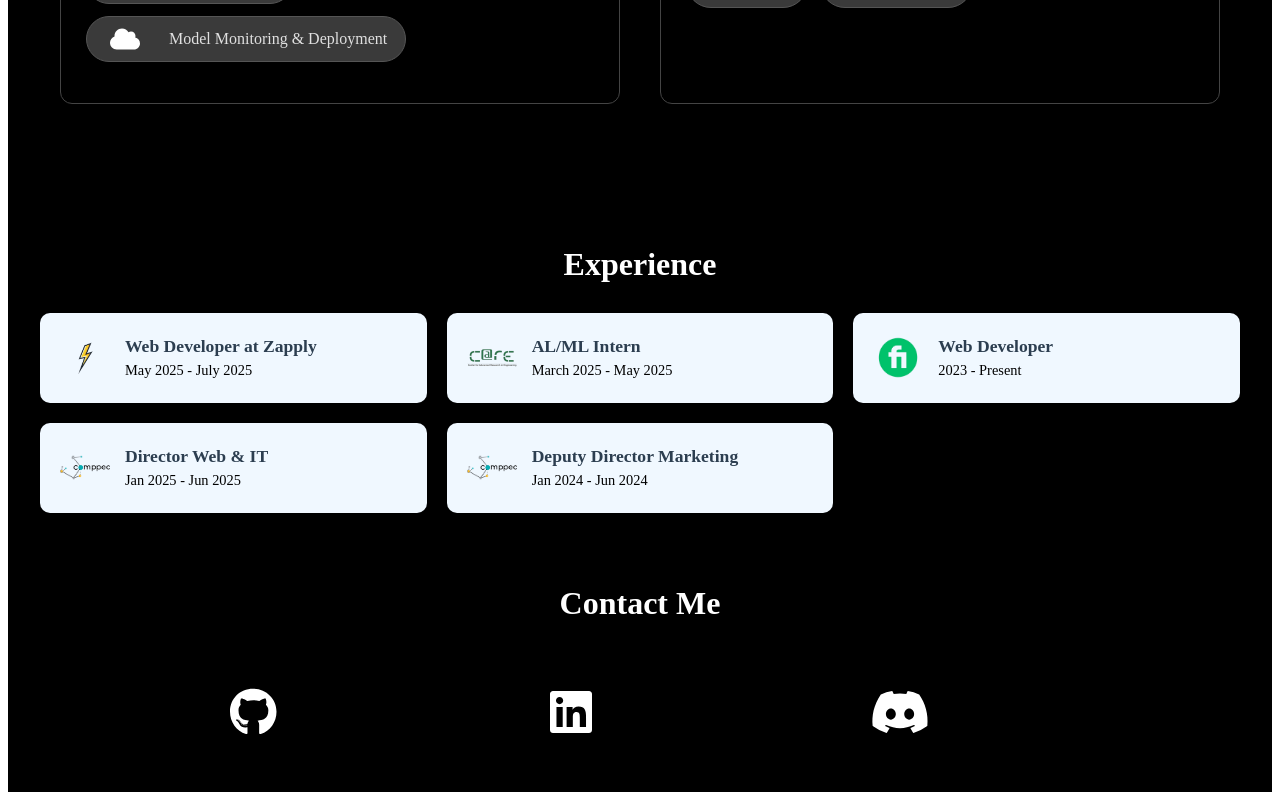
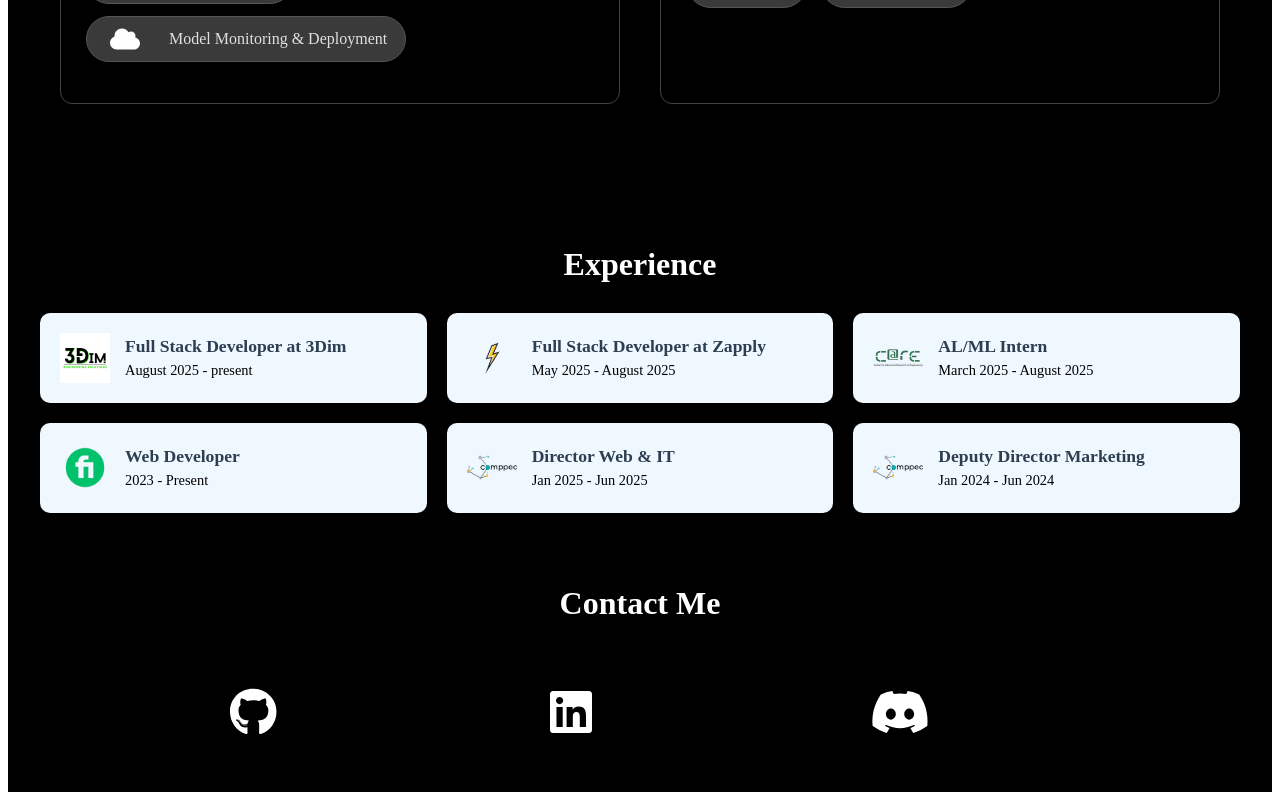
Before and after one commit to aliyan16/aliyan16.github.io, a React (Create React App) app in the folder aliyanportfolio/: page / in a window 1280 px wide. Shown: the part 2183-2983 px from the top of the page. Built offline with nearby package versions, Linux system fonts and the light colour scheme.

Commit message:
experience

```diff
--- a/aliyanportfolio/src/components/Experience.js
+++ b/aliyanportfolio/src/components/Experience.js
@@ -9,12 +9,21 @@ function Experience() {
         <div className="experience-container">
             <h3>Experience</h3>
             <div className="experience-grid">
+                 <div className="experience-card">
+                    <div className="experience-content">
+                        <img src='../../images/3dim_engineering_solutions_logo.jpg' alt="3Dim" className="experience-icon" />
+                        <div className="experience-details">
+                            <h4>Full Stack Developer at 3Dim</h4>
+                            <p>August 2025 - present</p>
+                        </div>
+                    </div>
+                </div>
                 <div className="experience-card">
                     <div className="experience-content">
-                        <img src='../../images/Zapply.png' alt="Comppec" className="experience-icon" />
+                        <img src='../../images/Zapply.png' alt="Zapply" className="experience-icon" />
                         <div className="experience-details">
-                            <h4>Web Developer at Zapply</h4>
-                            <p>May 2025 - July 2025</p>
+                            <h4>Full Stack Developer at Zapply</h4>
+                            <p>May 2025 - August 2025</p>
                         </div>
                     </div>
                 </div>
@@ -23,7 +32,7 @@ function Experience() {
                         <img src={CareImg} alt="Care" className="experience-icon" />
                         <div className="experience-details">
                             <h4>AL/ML Intern</h4>
-                            <p>March 2025 - May 2025</p>
+                            <p>March 2025 - August 2025</p>
                         </div>
                     </div>
                 </div>
```
Also changed, not shown: aliyanportfolio/public/images/3dim_engineering_solutions_logo.jpg (added).
